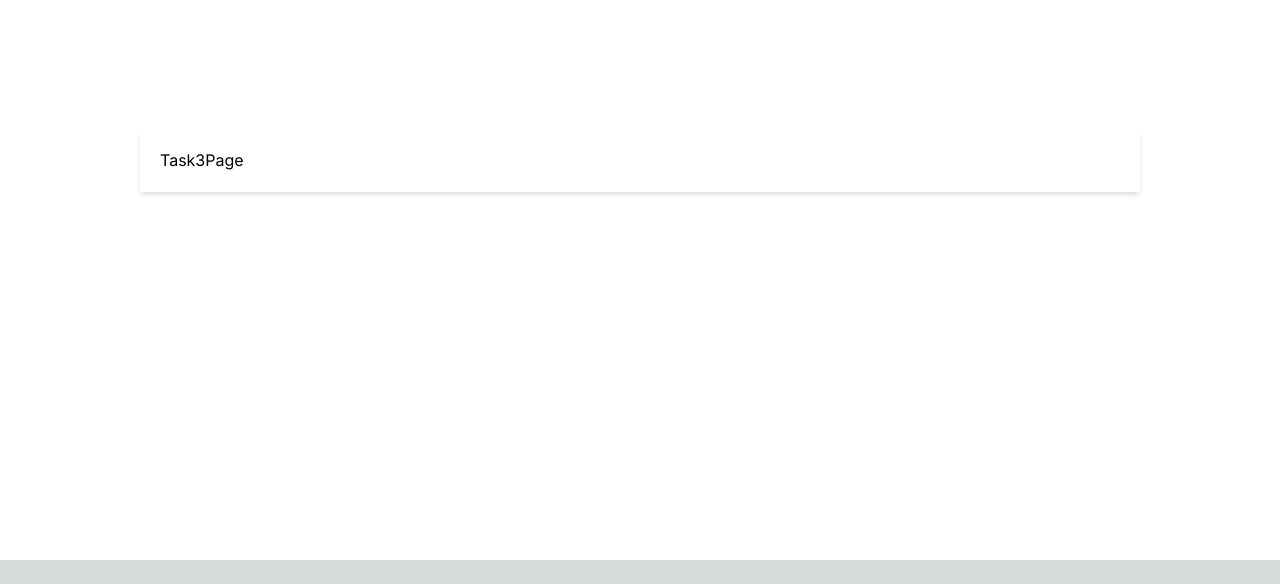
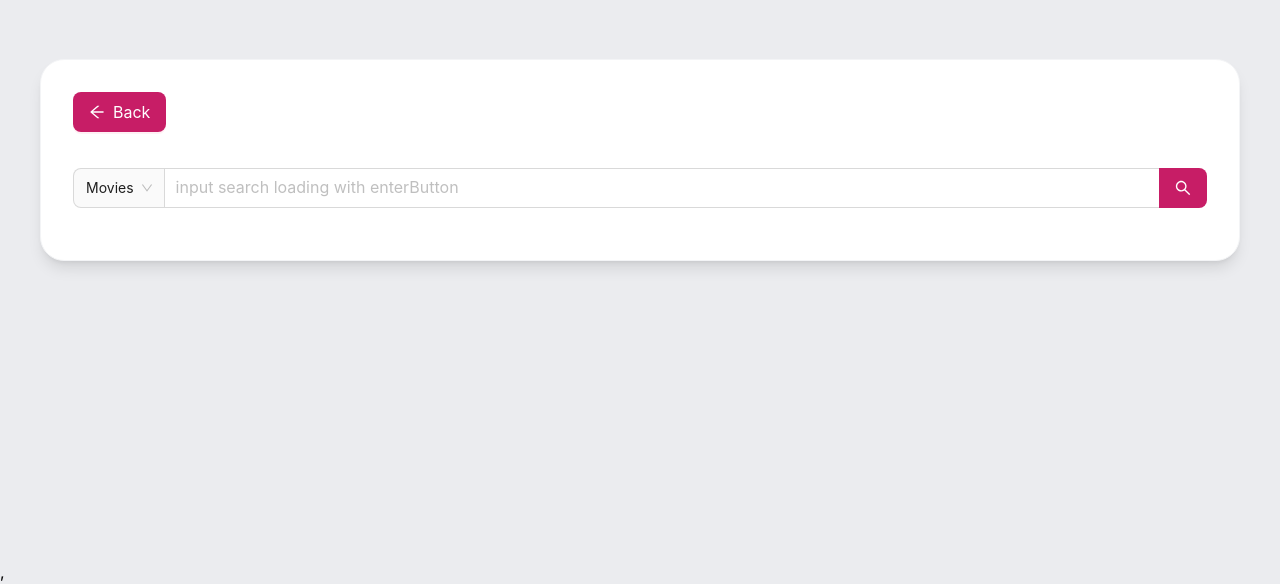
Before and after one commit to Mir-Labib-Hossain/projects-3-in-1, a Next.js app: page /task-3 in a window 1280 px wide. Shown: the part 240-824 px from the top of the page. Before the commit the page ends 800 px from the top, so only its background shows below. Built offline with nearby package versions, Linux system fonts and the light colour scheme.

Commit message:
Project-3 completed

```diff
--- a/app/globals.css
+++ b/app/globals.css
@@ -2,32 +2,16 @@
 @tailwind components;
 @tailwind utilities;
 
-:root {
-  --foreground-rgb: 0, 0, 0;
-  --background-start-rgb: 214, 219, 220;
-  --background-end-rgb: 255, 255, 255;
+
+*{
+    margin: 0;
+    padding: 0;
 }
 
-@media (prefers-color-scheme: dark) {
-  :root {
-    --foreground-rgb: 255, 255, 255;
-    --background-start-rgb: 0, 0, 0;
-    --background-end-rgb: 0, 0, 0;
-  }
+*, *:before, *:after {
+    box-sizing: border-box;
 }
 
-body {
-  color: rgb(var(--foreground-rgb));
-  background: linear-gradient(
-      to bottom,
-      transparent,
-      rgb(var(--background-end-rgb))
-    )
-    rgb(var(--background-start-rgb));
+body{
+    background-color: #EBECEF;
 }
-
-@layer utilities {
-  .text-balance {
-    text-wrap: balance;
-  }
-}
--- a/app/layout.tsx
+++ b/app/layout.tsx
@@ -1,3 +1,4 @@
+import { ConfigProvider } from "antd";
 import type { Metadata } from "next";
 import { Inter } from "next/font/google";
 import "./globals.css";
@@ -17,9 +18,18 @@ export default function RootLayout({
   return (
     <html lang="en">
       <body className={inter.className}>
-        <div className="h-screen w-screen flex justify-center items-center bg-white">
-          <div className="flex flex-col gap-5 w-[1000px] shadow-md p-5">{children}</div>
-        </div>
+        <ConfigProvider
+          theme={{
+            token: {
+              colorPrimary: "#C71D66",
+            },
+          }}
+        >
+          <div className="min-h-screen w-screen flex justify-center items-center">
+            <div className="flex flex-col gap-5 w-[1200px] bg-white shadow-lg border-gray-100 border sm:rounded-3xl p-8 m-8">{children}</div>
+          </div>
+        </ConfigProvider>
+        ,
       </body>
     </html>
   );
--- a/app/page.tsx
+++ b/app/page.tsx
@@ -13,12 +13,12 @@ export default function Home() {
       </Link>
       <Link href="/task-2" className="w-full">
         <Button size="large" type="primary" icon={<SearchOutlined />} block>
-          Task - 01 : 15% Vat & Sum
+          Task - 02 : 15% Vat & Sum
         </Button>
       </Link>
       <Link href="/task-3" className="w-full">
         <Button size="large" type="primary" icon={<SearchOutlined />} block>
-          Task - 01 : Movie
+          Task - 03 : Movie
         </Button>
       </Link>
     </>
--- a/app/task-1/appointment-list/page.tsx
+++ b/app/task-1/appointment-list/page.tsx
@@ -1,13 +1,16 @@
 "use client";
-import { ArrowLeftOutlined } from "@ant-design/icons";
+import { ArrowLeftOutlined ,DeleteOutlined} from "@ant-design/icons";
 import { Button } from "antd";
 import Link from "next/link";
 
-import { useAppSelector } from "@/redux/hooks";
+import { useAppDispatch, useAppSelector } from "@/redux/hooks";
 import { Table } from "antd";
+import { clearAppointmentList } from "@/redux/slices/task1Slice";
 
 const AppointmentListPage = () => {
+  const dispatch = useAppDispatch()
   const appointmentList = useAppSelector((state) => state.persisted.task1.appointmentList);
+
   const columns = [
     {
       title: "First Name",
@@ -51,13 +54,22 @@ const AppointmentListPage = () => {
     },
   ];
 
+  const clearList=()=>{
+    dispatch(clearAppointmentList())
+  }
+
   return (
     <>
-      <Link href="/task-1">
-        <Button size="large" type="primary" icon={<ArrowLeftOutlined />} className="w-fit">
-          Back
+      <div className="flex justify-between">
+        <Link href="/task-1">
+          <Button size="large" type="primary" icon={<ArrowLeftOutlined />} className="w-fit">
+            Back
+          </Button>
+        </Link>
+        <Button size="large" type="primary" icon={<DeleteOutlined />} className="w-fit" onClick={clearList}>
+          Clear List
         </Button>
-      </Link>
+      </div>
       <Table dataSource={appointmentList} columns={columns} />
     </>
   );
--- a/app/task-3/page.tsx
+++ b/app/task-3/page.tsx
@@ -1,11 +1,95 @@
-import React from 'react'
+"use client";
+import { EyeOutlined } from "@ant-design/icons";
 
-type Props = {}
+import { ArrowLeftOutlined } from "@ant-design/icons";
+import { Button, Input, Select } from "antd";
 
-const Task3Page = (props: Props) => {
-  return (
-    <div>Task3Page</div>
-  )
+const { Search } = Input;
+
+import Link from "next/link";
+import { useState } from "react";
+
+interface IMovie {
+  Title: string;
+  Year: string;
+  imdbID: string;
+  Type: string;
+  Poster: string;
 }
 
-export default Task3Page
+const Task3Page = () => {
+  const [type, setType] = useState(types[0].value);
+  const [loading, setLoading] = useState(false);
+  const [movies, setMovies] = useState<IMovie[]>([]);
+
+  const onSearch = async (value: string) => {
+    console.log(value);
+
+    setLoading(true);
+
+    const response = await fetch(`https://www.omdbapi.com/?apikey=d429f4b6&type=${type}&s=${value}`, {
+      method: "GET", // Change to POST for a post request
+    });
+
+    const formattedData = await response.json();
+
+    setLoading(false);
+    if (formattedData && formattedData.Response !== "False") setMovies(formattedData.Search);
+  };
+
+  return (
+    <>
+      <Link href="/" className="mb-4">
+        <Button size="large" type="primary" icon={<ArrowLeftOutlined />} className="w-fit">
+          Back
+        </Button>
+      </Link>
+      <Search addonBefore={<Select value={type} options={types} onChange={(v) => setType(v)} />} placeholder="input search loading with enterButton" loading={loading} enterButton onSearch={onSearch} size="large" />
+
+      <div className="flex gap-5 flex-wrap">
+        {movies.map(({ Poster, Title, Type, Year, imdbID }) => (
+          <div key={imdbID} className="p-4 duration-500 flex flex-col my-6 text-gray-700 shadow-md gap-5 rounded-xl hover:rounded-1xl w-[210px]">
+            <div className="h-[280px] duration-500 overflow-hidden hover:rounded-xl">
+              <div
+                className="h-[280px] duration-1000 ease-in-out hover:scale-125 w-full bg-cover bg-no-repeat bg-center"
+                style={{
+                  backgroundImage: `url(${Poster})`,
+                }}
+              />
+            </div>
+            <div className="flex flex-1 flex-col justify-between ">
+              <div className="w-full mb-4">
+                <h5 className=" text-lg font-semibold line-clamp-2 text-blue-gray-900">{Title} </h5>
+                <p className="block font-sans text-base antialiased font-light leading-relaxed text-inherit">
+                  {type} - {Year}
+                </p>
+              </div>
+              <a href={`https://www.imdb.com/title/${imdbID}`} target="_blank">
+                <Button size="large" type="primary" icon={<EyeOutlined />} block>
+                  View Details
+                </Button>
+              </a>
+            </div>
+          </div>
+        ))}
+      </div>
+    </>
+  );
+};
+
+export default Task3Page;
+
+const types = [
+  {
+    value: "movie",
+    label: "Movies",
+  },
+  {
+    value: "series",
+    label: "Series",
+  },
+  {
+    value: "episode",
+    label: "Episode",
+  },
+];
--- a/redux/slices/task1Slice.ts
+++ b/redux/slices/task1Slice.ts
@@ -16,8 +16,11 @@ const task1Slice = createSlice({
     saveAppointmentList: (state, { payload }: { payload: IAppointment }) => {
       state.appointmentList = [...state.appointmentList, payload];
     },
+    clearAppointmentList: (state) => {
+      state.appointmentList = [];
+    },
   },
 });
 
-export const { saveAppointmentList } = task1Slice.actions;
+export const { saveAppointmentList,clearAppointmentList } = task1Slice.actions;
 export default task1Slice.reducer;
--- a/tailwind.config.ts
+++ b/tailwind.config.ts
@@ -1,17 +1,11 @@
 import type { Config } from "tailwindcss";
 
 const config: Config = {
-  content: [
-    "./pages/**/*.{js,ts,jsx,tsx,mdx}",
-    "./components/**/*.{js,ts,jsx,tsx,mdx}",
-    "./app/**/*.{js,ts,jsx,tsx,mdx}",
-  ],
+  content: ["./pages/**/*.{js,ts,jsx,tsx,mdx}", "./components/**/*.{js,ts,jsx,tsx,mdx}", "./app/**/*.{js,ts,jsx,tsx,mdx}"],
   theme: {
     extend: {
-      backgroundImage: {
-        "gradient-radial": "radial-gradient(var(--tw-gradient-stops))",
-        "gradient-conic":
-          "conic-gradient(from 180deg at 50% 50%, var(--tw-gradient-stops))",
+      colors: {
+        PrimaryMain: "#C71D66",
       },
     },
   },
```
